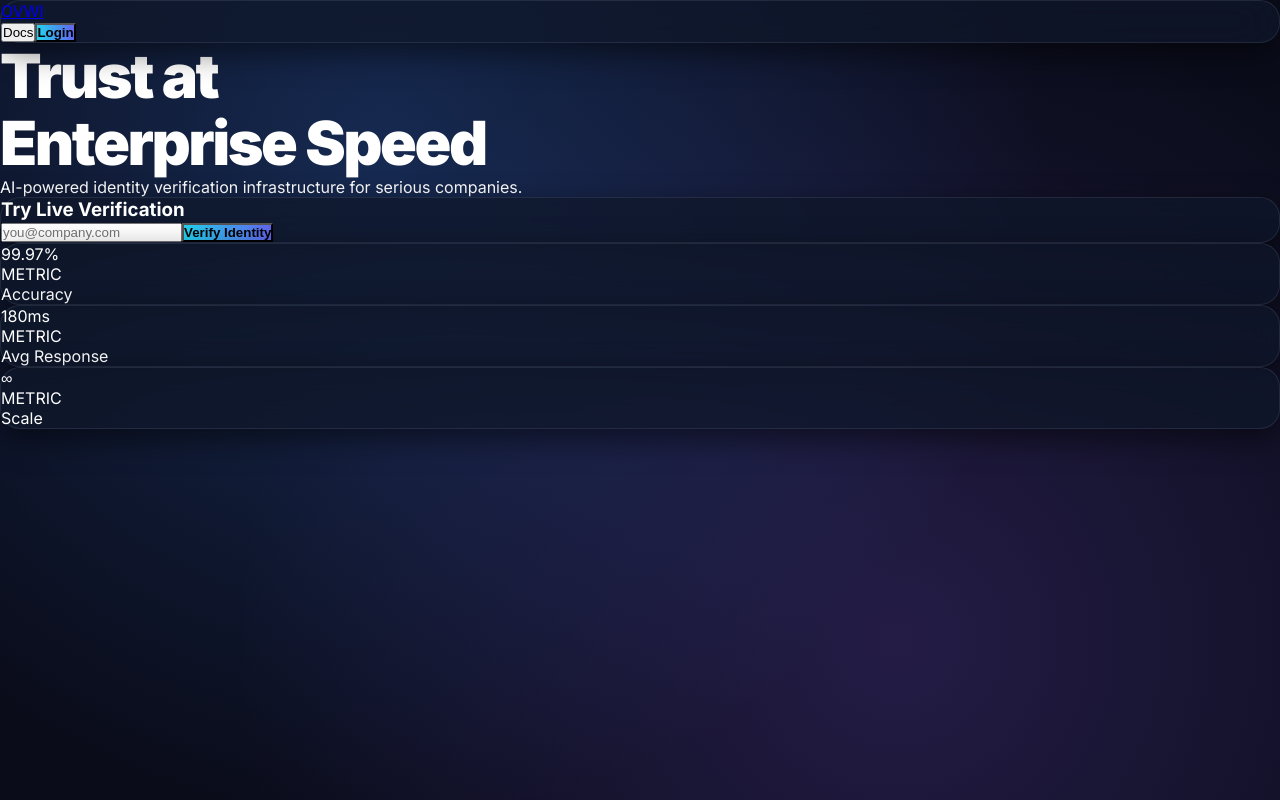
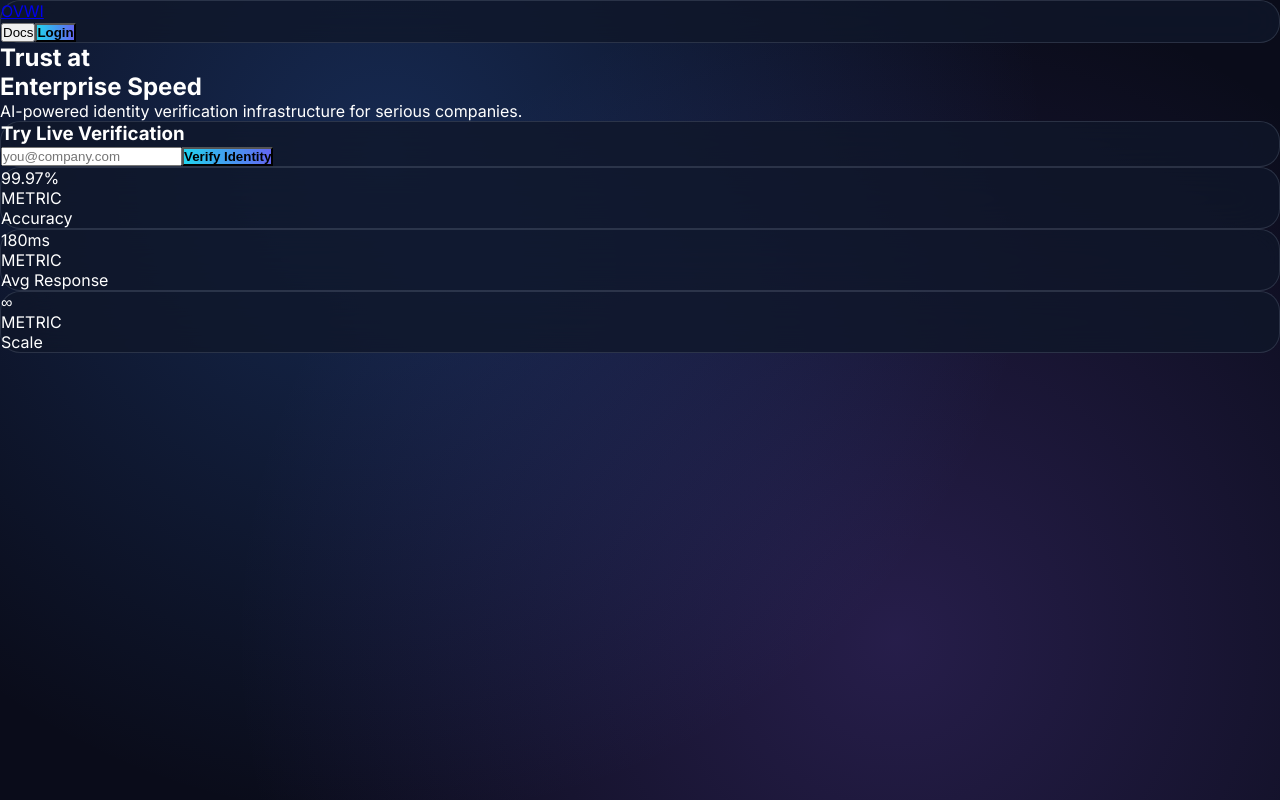
Before and after one commit to aydncy/ovwi-ui, a Next.js app: page / in a window 1280 px wide. Built offline with nearby package versions, Linux system fonts and the light colour scheme; no server answers.

Commit message:
Final CSS + Layout Fix

```diff
--- a/app/globals.css
+++ b/app/globals.css
@@ -1,6 +1,10 @@
 @import url('https://fonts.googleapis.com/css2?family=Inter:wght@400;500;600;700;900&display=swap');
 
-* { margin:0; padding:0; box-sizing:border-box; }
+* {
+  margin: 0;
+  padding: 0;
+  box-sizing: border-box;
+}
 
 body {
   font-family: 'Inter', system-ui, sans-serif;
@@ -9,19 +13,18 @@ body {
   min-height: 100vh;
   background-image:
     radial-gradient(circle at 30% 20%, rgba(59, 130, 246, 0.25) 0%, transparent 60%),
-    radial-gradient(circle at 70% 80%, rgba(139, 92, 246, 0.20) 0%, transparent 60%);
+    radial-gradient(circle at 70% 80%, rgba(139, 92, 246, 0.22) 0%, transparent 60%);
 }
 
-/* Glassmorphism */
+/* Glass Effect */
 .glass {
-  background: rgba(15, 23, 42, 0.75);
-  border: 1px solid rgba(148, 163, 184, 0.15);
-  backdrop-filter: blur(24px);
+  background: rgba(15, 23, 42, 0.8);
+  border: 1px solid rgba(148, 163, 184, 0.2);
+  backdrop-filter: blur(20px);
   border-radius: 20px;
-  box-shadow: 0 10px 30px rgba(0, 0, 0, 0.5);
 }
 
-/* Buttons */
+/* Primary Button */
 .primary-btn {
   background: linear-gradient(90deg, #22d3ee, #6366f1);
   font-weight: 700;
@@ -29,20 +32,6 @@ body {
 }
 
 .primary-btn:hover {
-  transform: translateY(-3px);
-  box-shadow: 0 15px 35px rgba(34, 211, 238, 0.4);
+  transform: translateY(-4px);
+  box-shadow: 0 20px 40px rgba(34, 211, 238, 0.5);
 }
-
-/* Typography */
-h1 {
-  font-size: 3.8rem;
-  font-weight: 900;
-  letter-spacing: -0.04em;
-  line-height: 1.1;
-}
-
-.text-gradient {
-  background: linear-gradient(90deg, #67e8f9, #a5b4fc);
-  -webkit-background-clip: text;
-  -webkit-text-fill-color: transparent;
-}
--- a/app/layout.tsx
+++ b/app/layout.tsx
@@ -6,7 +6,11 @@ export const metadata: Metadata = {
   description: 'Enterprise-grade AI verification platform',
 };
 
-export default function RootLayout({ children }: { children: React.ReactNode }) {
+export default function RootLayout({
+  children,
+}: {
+  children: React.ReactNode;
+}) {
   return (
     <html lang="tr">
       <body>{children}</body>
```
